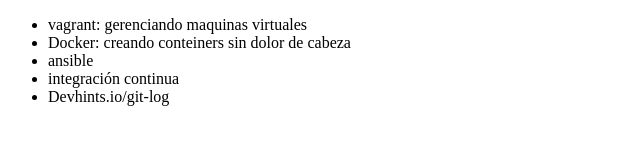
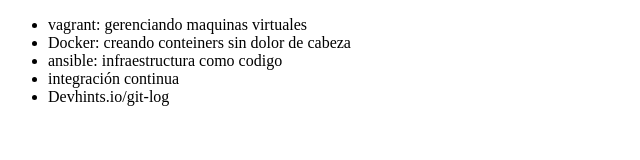
Before and after one commit to ivanrios1807/alura-git, a plain HTML site: page index.html in a window 1280 px wide. Shown: the whole page, without its empty margins (0-640 px from the left). Drawn offline with Linux system fonts and the light colour scheme.

Commit message:
cambiando el nombre del curso ansible

```diff
--- a/index.html
+++ b/index.html
@@ -8,7 +8,7 @@
         <ul>
             <li>vagrant: gerenciando maquinas virtuales </li>
             <li>Docker: creando conteiners sin dolor de cabeza</li>
-            <li>ansible</li>
+            <li>ansible: infraestructura como codigo</li>
             <li>integración continua</li>
             <li>Devhints.io/git-log</li>
         </ul>
```
